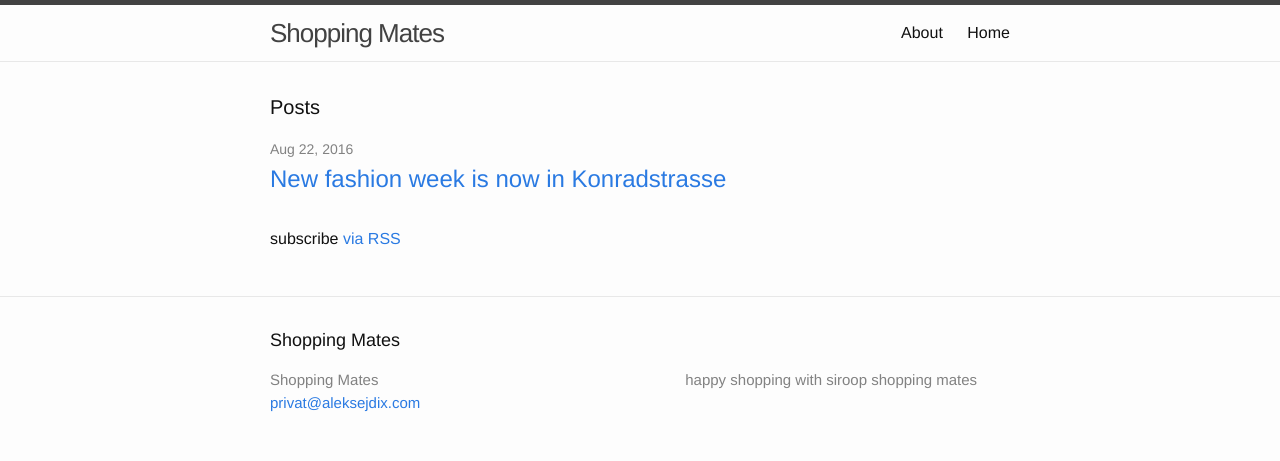
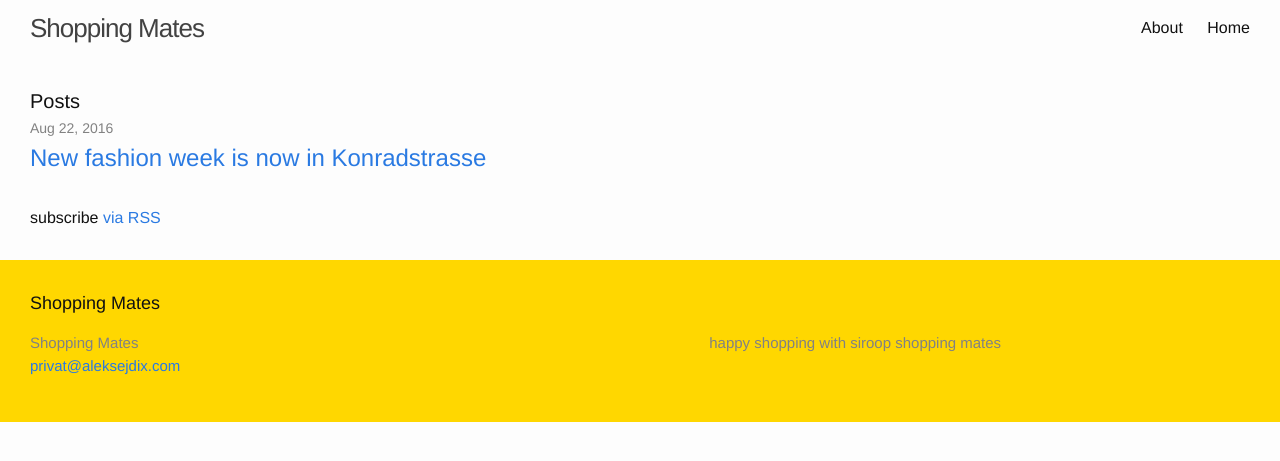
Before and after one commit to AleksejDix/shopping-mates, a Jekyll site: the page built from index.html, in a window 1280 px wide. Shown: the top 461 px of the page. Built offline with Jekyll 4.4.1, drawn with Linux system fonts in a browser that asks for light colours.

Commit message:
change css

```diff
--- a/_includes/head.html
+++ b/_includes/head.html
@@ -11,7 +11,7 @@
   </title>
   <meta name="description" content="{% if page.excerpt %}{{ page.excerpt | strip_html | strip_newlines | truncate: 160 }}{% else %}{{ site.description }}{% endif %}">
 
-  <link rel="stylesheet" href="{{ "/css/main.css" | prepend: site.baseurl }}">
+  <link rel="stylesheet" href="{{ "css/main.css" | prepend: site.baseurl }}">
   <link rel="canonical" href="{{ page.url | replace:'index.html','' | prepend: site.baseurl | prepend: site.url }}">
   <link rel="alternate" type="application/rss+xml" title="{{ site.title }}" href="{{ "/feed.xml" | prepend: site.baseurl | prepend: site.url }}">
 </head>
--- a/_sass/_base.scss
+++ b/_sass/_base.scss
@@ -14,7 +14,11 @@ dl, dd, ol, ul, figure {
  * Basic styling
  */
 body {
-    font: $base-font-weight #{$base-font-size}/#{$base-line-height} $base-font-family;
+    font-weight: $base-font-weight;
+    font-size: $base-font-size;
+    line-height: $base-line-height;
+    font-family: $base-font-family;
+    min-width: 320px;
     color: $text-color;
     background-color: $background-color;
     -webkit-text-size-adjust: 100%;
@@ -25,17 +29,6 @@ body {
     font-kerning: normal;
 }
 
-
-
-/**
- * Set `margin-bottom` to maintain vertical rhythm
- */
-h1, h2, h3, h4, h5, h6,
-p, blockquote, pre,
-ul, ol, dl, figure,
-%vertical-rhythm {
-    margin-bottom: $spacing-unit / 2;
-}
 
 
 
@@ -68,14 +61,6 @@ figcaption {
 ul, ol {
     margin-left: $spacing-unit;
 }
-
-li {
-    > ul,
-    > ol {
-         margin-bottom: 0;
-    }
-}
-
 
 
 /**
--- a/_sass/_layout.scss
+++ b/_sass/_layout.scss
@@ -2,8 +2,6 @@
  * Site header
  */
 .site-header {
-    border-top: 5px solid $grey-color-dark;
-    border-bottom: 1px solid $grey-color-light;
     min-height: 56px;
 
     // Positioning context for the mobile navigation icon
@@ -98,7 +96,7 @@
  * Site footer
  */
 .site-footer {
-    border-top: 1px solid $grey-color-light;
+    background: gold;
     padding: $spacing-unit 0;
 }
 
--- a/_sass/_syntax-highlighting.scss
+++ b/_sass/_syntax-highlighting.scss
@@ -3,7 +3,6 @@
  */
 .highlight {
     background: #fff;
-    @extend %vertical-rhythm;
 
     .highlighter-rouge & {
       background: #eef;
--- /dev/null
+++ b/_sass/_variables.scss
@@ -0,0 +1,21 @@
+// Our variables
+$base-font-family: "Helvetica Neue", Helvetica, Arial, sans-serif;
+$base-font-size:   16px;
+$base-font-weight: 400;
+$small-font-size:  $base-font-size * 0.875;
+$base-line-height: 1.5;
+
+$spacing-unit:     30px;
+
+$text-color:       #111;
+$background-color: #fdfdfd;
+$brand-color:      #2a7ae2;
+
+$grey-color:       #828282;
+$grey-color-light: lighten($grey-color, 40%);
+$grey-color-dark:  darken($grey-color, 25%);
+
+// Width of the content area
+$content-width:    90em;
+$on-palm:          600px;
+$on-laptop:        800px;
--- a/css/main.scss
+++ b/css/main.scss
@@ -3,34 +3,6 @@
 
 @charset "utf-8";
 
-
-
-// Our variables
-$base-font-family: "Helvetica Neue", Helvetica, Arial, sans-serif;
-$base-font-size:   16px;
-$base-font-weight: 400;
-$small-font-size:  $base-font-size * 0.875;
-$base-line-height: 1.5;
-
-$spacing-unit:     30px;
-
-$text-color:       #111;
-$background-color: #fdfdfd;
-$brand-color:      #2a7ae2;
-
-$grey-color:       #828282;
-$grey-color-light: lighten($grey-color, 40%);
-$grey-color-dark:  darken($grey-color, 25%);
-
-// Width of the content area
-$content-width:    800px;
-
-$on-palm:          600px;
-$on-laptop:        800px;
-
-
-
-// Use media queries like this:
 // @include media-query($on-palm) {
 //     .wrapper {
 //         padding-right: $spacing-unit / 2;
@@ -47,6 +19,7 @@ $on-laptop:        800px;
 
 // Import partials from `sass_dir` (defaults to `_sass`)
 @import
+		"variables",
         "base",
         "layout",
         "syntax-highlighting"
```
